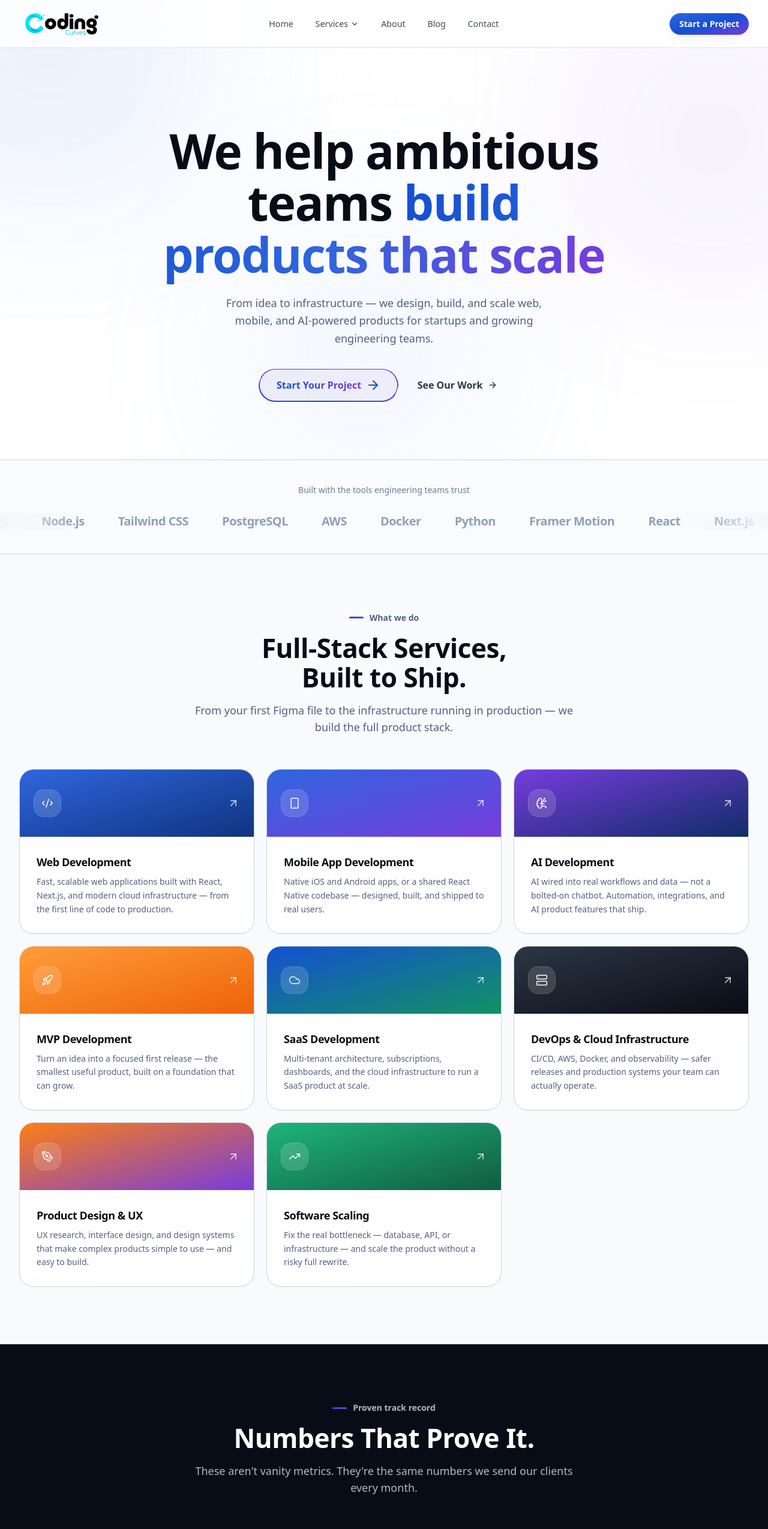
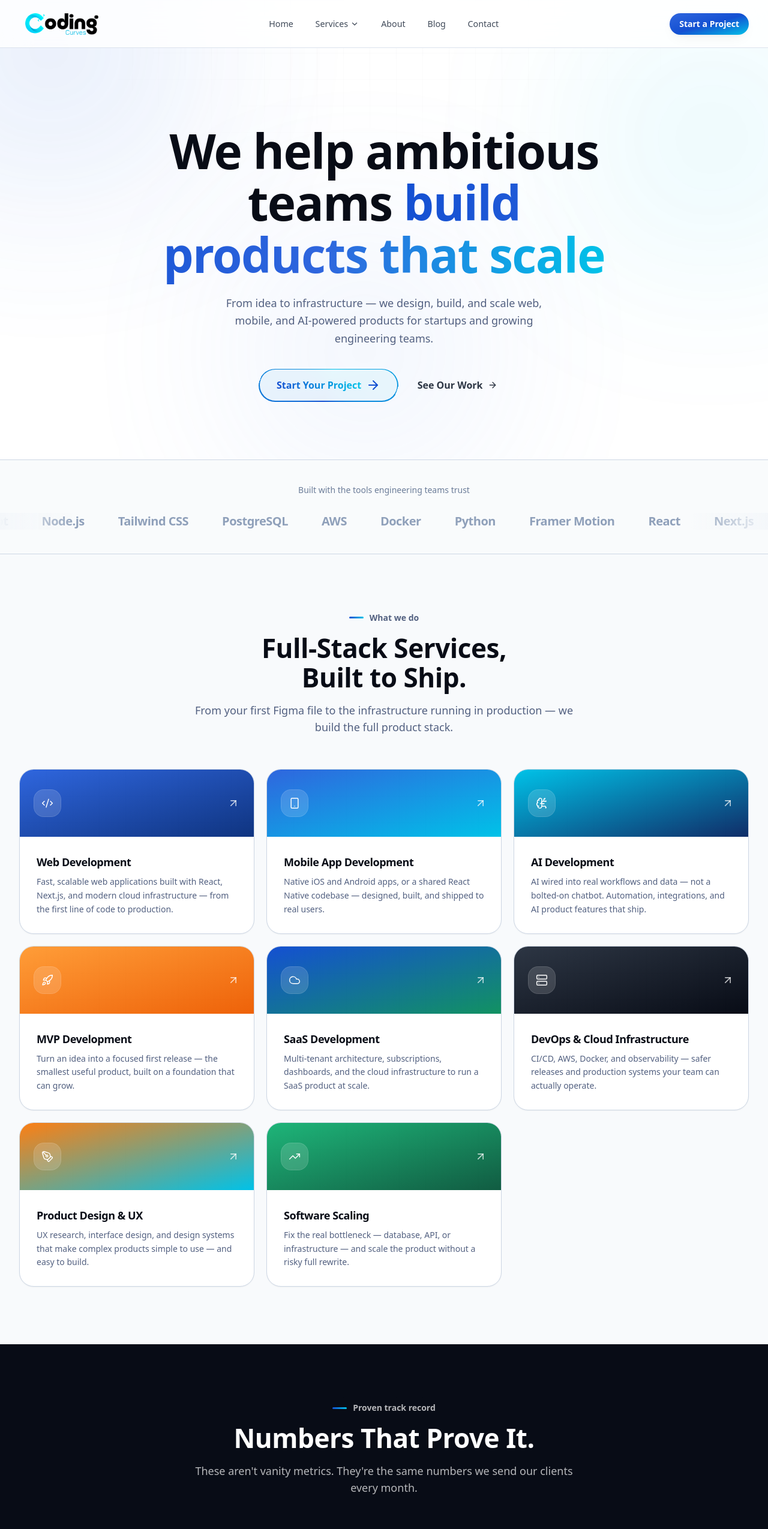
Before and after one commit to ZohaibZahid12/agency-app, a Next.js app: page / in a window 1280 px wide. Shown: the top 2549 px of the page at 60% size. Built offline with nearby package versions, Linux system fonts and the light colour scheme.

Commit message:
update the color scheme according to the logo color

```diff
--- a/src/components/layout/Header.tsx
+++ b/src/components/layout/Header.tsx
@@ -137,7 +137,7 @@ export function Header() {
                               <span className="text-sm font-semibold text-ink-900">
                                 Not sure where to start?
                               </span>
-                              <span className="bg-gradient-to-r from-brand-600 to-[#773CDD] bg-clip-text text-sm font-semibold text-transparent">
+                              <span className="bg-gradient-to-r from-brand-600 to-[#00C2E8] bg-clip-text text-sm font-semibold text-transparent">
                                 Get a free audit →
                               </span>
                             </a>
--- a/src/components/sections/CaseStudies.tsx
+++ b/src/components/sections/CaseStudies.tsx
@@ -7,7 +7,7 @@ import { Button } from "@/components/ui/Button";
 
 const accentByIndex = [
   "from-brand-500 to-brand-700",
-  "from-brand-500 to-[#773CDD]",
+  "from-brand-500 to-[#00C2E8]",
   "from-growth-500 to-growth-700",
 ];
 
--- a/src/components/sections/Engagement.tsx
+++ b/src/components/sections/Engagement.tsx
@@ -20,7 +20,7 @@ export function Engagement() {
             return (
               <Reveal key={model.title} delay={i * 0.1}>
                 <div className="flex h-full flex-col rounded-3xl border border-ink-100 bg-white p-8 shadow-sm transition-shadow duration-300 hover:shadow-xl">
-                  <span className="flex h-11 w-11 items-center justify-center rounded-2xl bg-gradient-to-br from-brand-500 via-brand-600 to-[#773CDD] text-white shadow-soft">
+                  <span className="flex h-11 w-11 items-center justify-center rounded-2xl bg-gradient-to-br from-brand-500 via-brand-600 to-[#00C2E8] text-white shadow-soft">
                     <Icon className="h-5 w-5" strokeWidth={1.75} />
                   </span>
                   <h3 className="mt-6 text-lg font-bold text-ink-950">{model.title}</h3>
--- a/src/components/sections/Hero.tsx
+++ b/src/components/sections/Hero.tsx
@@ -10,7 +10,7 @@ export function Hero() {
       />
       <div aria-hidden className="pointer-events-none absolute inset-0 overflow-hidden">
         <div className="absolute -left-32 -top-32 h-[420px] w-[420px] animate-pulse-soft rounded-full bg-brand-400/25 blur-[140px]" />
-        <div className="absolute -right-24 top-10 h-[380px] w-[380px] animate-pulse-soft rounded-full bg-[#773CDD]/20 blur-[140px] [animation-delay:1s]" />
+        <div className="absolute -right-24 top-10 h-[380px] w-[380px] animate-pulse-soft rounded-full bg-[#00C2E8]/20 blur-[140px] [animation-delay:1s]" />
         <div className="absolute bottom-0 left-1/3 h-[360px] w-[360px] animate-pulse-soft rounded-full bg-brand-300/20 blur-[140px] [animation-delay:2s]" />
       </div>
 
@@ -18,7 +18,7 @@ export function Hero() {
         <div className="mx-auto max-w-3xl text-center">
           <h1 className="text-display-xl font-bold leading-[1.08] text-ink-950 text-balance">
             We help ambitious teams{" "}
-            <span className="bg-gradient-to-r from-brand-600 via-brand-500 to-[#773CDD] bg-clip-text text-transparent">
+            <span className="bg-gradient-to-r from-brand-600 via-brand-500 to-[#00C2E8] bg-clip-text text-transparent">
               build products that scale
             </span>
           </h1>
@@ -33,10 +33,10 @@ export function Hero() {
             <a href="#contact" className="group relative inline-flex overflow-hidden rounded-full p-[1.5px]">
               <span
                 aria-hidden
-                className="absolute inset-[-150%] animate-spin bg-[conic-gradient(from_90deg,#1450D2,#773CDD,#1450D2)] [animation-duration:3s]"
+                className="absolute inset-[-150%] animate-spin bg-[conic-gradient(from_90deg,#1450D2,#00C2E8,#1450D2)] [animation-duration:3s]"
               />
               <span className="relative z-10 inline-flex items-center gap-2 rounded-full bg-white/90 px-7 py-3.5 backdrop-blur-xl">
-                <span className="bg-gradient-to-r from-brand-600 to-[#773CDD] bg-clip-text text-base font-semibold text-transparent">
+                <span className="bg-gradient-to-r from-brand-600 to-[#00C2E8] bg-clip-text text-base font-semibold text-transparent">
                   Start Your Project
                 </span>
                 <ArrowRight className="h-4.5 w-4.5 text-brand-600" />
--- a/src/components/sections/Industries.tsx
+++ b/src/components/sections/Industries.tsx
@@ -22,7 +22,7 @@ export function Industries() {
             return (
               <Reveal key={industry.title} delay={i * 0.08}>
                 <div className="group flex h-full flex-col justify-between gap-8 rounded-3xl border border-ink-100 bg-ink-950 p-8 shadow-sm transition-colors duration-300 sm:p-10">
-                  <span className="flex h-12 w-12 items-center justify-center rounded-2xl bg-gradient-to-br from-brand-500 to-[#773CDD] text-white">
+                  <span className="flex h-12 w-12 items-center justify-center rounded-2xl bg-gradient-to-br from-brand-500 to-[#00C2E8] text-white">
                     <Icon className="h-6 w-6" strokeWidth={1.75} />
                   </span>
                   <div>
@@ -43,7 +43,7 @@ export function Industries() {
             return (
               <Reveal key={industry.title} delay={0.16 + i * 0.06}>
                 <div className="group flex h-full flex-col gap-4 rounded-3xl border border-ink-100 bg-white p-6 shadow-sm transition-all duration-300 hover:-translate-y-1 hover:border-brand-200 hover:shadow-xl">
-                  <span className="flex h-10 w-10 items-center justify-center rounded-xl bg-ink-50 text-ink-700 transition-colors duration-300 group-hover:bg-gradient-to-br group-hover:from-brand-500 group-hover:to-[#773CDD] group-hover:text-white">
+                  <span className="flex h-10 w-10 items-center justify-center rounded-xl bg-ink-50 text-ink-700 transition-colors duration-300 group-hover:bg-gradient-to-br group-hover:from-brand-500 group-hover:to-[#00C2E8] group-hover:text-white">
                     <Icon className="h-5 w-5" strokeWidth={1.75} />
                   </span>
                   <div>
--- a/src/components/sections/Process.tsx
+++ b/src/components/sections/Process.tsx
@@ -29,7 +29,7 @@ export function Process() {
                         className="h-6 w-6 text-brand-600"
                         strokeWidth={1.75}
                       />
-                      <span className="absolute -right-2 -top-2 flex h-6 w-6 items-center justify-center rounded-full bg-gradient-to-br from-brand-500 to-[#773CDD] text-[0.65rem] font-bold text-white">
+                      <span className="absolute -right-2 -top-2 flex h-6 w-6 items-center justify-center rounded-full bg-gradient-to-br from-brand-500 to-[#00C2E8] text-[0.65rem] font-bold text-white">
                         {step.number}
                       </span>
                     </div>
--- a/src/components/sections/Stats.tsx
+++ b/src/components/sections/Stats.tsx
@@ -21,7 +21,7 @@ export function Stats() {
           {stats.map((stat, i) => (
             <Reveal key={stat.label} delay={i * 0.08}>
               <div className="relative h-full overflow-hidden rounded-3xl border border-white/10 bg-white/[0.03] p-6 text-center sm:p-8">
-                <span className="absolute inset-x-0 top-0 h-[3px] bg-gradient-to-r from-brand-500 to-[#773CDD]" />
+                <span className="absolute inset-x-0 top-0 h-[3px] bg-gradient-to-r from-brand-500 to-[#00C2E8]" />
                 <p className="font-display text-4xl font-bold text-white sm:text-5xl">
                   <CountUp value={stat.value} prefix={stat.prefix} suffix={stat.suffix} />
                 </p>
--- a/src/components/ui/Button.tsx
+++ b/src/components/ui/Button.tsx
@@ -11,7 +11,7 @@ type Size = "sm" | "md" | "lg";
 
 const variantClasses: Record<Variant, string> = {
   primary:
-    "bg-gradient-to-br from-brand-500 via-brand-600 to-[#773CDD] text-white shadow-soft hover:brightness-110 hover:shadow-glow active:brightness-95",
+    "bg-gradient-to-br from-brand-500 via-brand-600 to-[#00C2E8] text-white shadow-soft hover:brightness-110 hover:shadow-glow active:brightness-95",
   secondary: "bg-ink-950 text-white hover:bg-ink-800 shadow-soft",
   outline:
     "border border-ink-200 text-ink-800 bg-white hover:border-brand-300 hover:bg-brand-50/60",
--- a/src/components/ui/SectionHeading.tsx
+++ b/src/components/ui/SectionHeading.tsx
@@ -27,7 +27,7 @@ export function SectionHeading({
       {eyebrow ? (
         <div className={cn("flex items-center gap-2.5", align === "center" && "justify-center")}>
           <span
-            className="h-[3px] w-6 shrink-0 rounded-full bg-gradient-to-r from-brand-600 to-[#773CDD]"
+            className="h-[3px] w-6 shrink-0 rounded-full bg-gradient-to-r from-brand-600 to-[#00C2E8]"
             aria-hidden
           />
           <span
--- a/src/lib/service-pages.ts
+++ b/src/lib/service-pages.ts
@@ -163,7 +163,7 @@ export const serviceDetails: ServiceDetail[] = [
       "CodingCurves develops scalable iOS and Android apps for startups and product teams, from product design and API integration to launch and post-launch support.",
     keyword: "mobile app development company",
     icon: Smartphone,
-    gradient: "from-brand-500 to-[#773CDD]",
+    gradient: "from-brand-500 to-[#00C2E8]",
     content: [
       {
         type: "p",
@@ -258,7 +258,7 @@ export const serviceDetails: ServiceDetail[] = [
       "Build practical AI products and automation with CodingCurves. We integrate AI into applications, workflows, data pipelines, and production systems.",
     keyword: "AI development company",
     icon: BrainCircuit,
-    gradient: "from-[#773CDD] to-brand-900",
+    gradient: "from-[#00C2E8] to-brand-900",
     content: [
       {
         type: "p",
@@ -638,7 +638,7 @@ export const serviceDetails: ServiceDetail[] = [
       "Design better digital products with CodingCurves. UX research, product strategy, UI design, design systems, and engineering-ready product experiences.",
     keyword: "product design agency",
     icon: PenTool,
-    gradient: "from-accent-500 to-[#773CDD]",
+    gradient: "from-accent-500 to-[#00C2E8]",
     content: [
       {
         type: "p",
```
